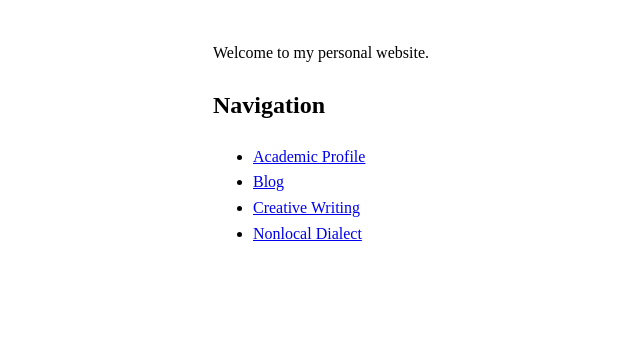
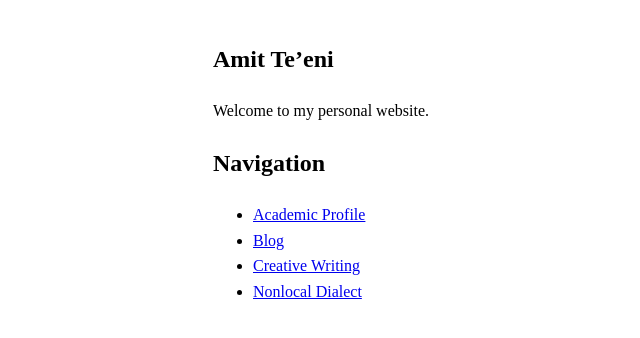
Before and after one commit to smitke6/smitke6.github.io, a Jekyll site: the page built from index.md, in a window 1280 px wide. Shown: the top 338 px of the page, without its empty margins (27-667 px from the left). Built offline with Jekyll 4.4.1, drawn with Linux system fonts in a browser that asks for light colours.

Commit message:
Update index.md

```diff
--- a/index.md
+++ b/index.md
@@ -10,6 +10,7 @@ layout: minimal
     padding: 0 20px;
   }
 </style>
+## Amit Te'eni
 Welcome to my personal website.
 
 ## Navigation
```
